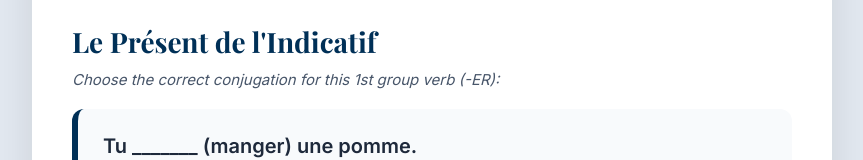
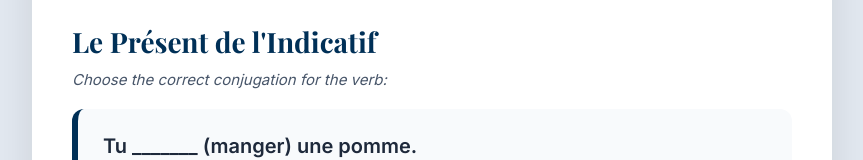
Before and after one commit to leadjaroun2/Exercices-Conjugaison-Present-de-l-indicatif, a plain HTML site: page index.html in a window 1280 px wide. Shown: the part 226-386 px from the top of the page, without its empty margins (208-1071 px from the left). Drawn offline with nearby package versions, Linux system fonts and the light colour scheme.

Commit message:
Update index.html

```diff
--- a/index.html
+++ b/index.html
@@ -225,53 +225,53 @@
 </div>
 
 <script>
-    // Banque de 40 questions sur les conjugaisons au présent
+    // Banque complète de 40 questions (A1 épurées vs Non-A1 avec mention du groupe)
     const allQuestions = [
-        // --- 1ER GROUPE (-ER) ---
-        { q: "Nous _______ (parler) français.", inst: "Choose the correct conjugation for this 1st group verb (-ER):", t: "We speak French.", o: ["parlons", "parlez", "parlent", "parles"], a: 0 },
-        { q: "J'_______ (habiter) à Paris.", inst: "Choose the correct conjugation for this 1st group verb (-ER):", t: "I live in Paris.", o: ["habite", "habites", "habitons", "habitez"], a: 0 },
-        { q: "Tu _______ (manger) une pomme.", inst: "Choose the correct conjugation for this 1st group verb (-ER):", t: "You are eating an apple.", o: ["manges", "mange", "mangeons", "mangez"], a: 0 },
-        { q: "Nous _______ (commencer) la leçon.", inst: "Watch out for the stem spelling with 'Nous' (1st group):", t: "We are starting the lesson.", o: ["commençons", "commencons", "commencez", "commencent"], a: 0 },
-        { q: "Nous _______ (manger) ensemble.", inst: "Watch out for the stem spelling with 'Nous' (1st group):", t: "We eat together.", o: ["mangeons", "mangons", "mangez", "mangent"], a: 0 },
-        { q: "Ils _______ (appeler) le médecin.", inst: "Watch out for the double consonant in the stem (1st group):", t: "They are calling the doctor.", o: ["appellent", "appelent", "appelons", "appelez"], a: 0 },
-        { q: "Je _______ (préférer) le café.", inst: "Watch out for the accent change in the stem (1st group):", t: "I prefer coffee.", o: ["préfère", "preferre", "préfères", "préférons"], a: 0 },
-        { q: "Vous _______ (étudier) beaucoup.", inst: "Choose the correct conjugation for this 1st group verb (-ER):", t: "You study a lot.", o: ["étudiez", "étudies", "étudie", "étudient"], a: 0 },
-        { q: "Elles _______ (regarder) un film.", inst: "Choose the correct conjugation for this 1st group verb (-ER):", t: "They are watching a movie.", o: ["regardent", "regarde", "regardes", "regardez"], a: 0 },
-        { q: "Tu _______ (payer) l'addition.", inst: "Watch out for the optional vowel change Y to I (1st group):", t: "You pay the bill.", o: ["paies", "payes", "paie", "payez"], a: 0 },
+        // --- VERBES A1 (Pas de mention de groupe) ---
+        { q: "Nous _______ (parler) français.", inst: "Choose the correct conjugation for the verb:", t: "We speak French.", o: ["parlons", "parlez", "parlent", "parles"], a: 0 },
+        { q: "J'_______ (habiter) à Paris.", inst: "Choose the correct conjugation for the verb:", t: "I live in Paris.", o: ["habite", "habites", "habitons", "habitez"], a: 0 },
+        { q: "Tu _______ (manger) une pomme.", inst: "Choose the correct conjugation for the verb:", t: "You are eating an apple.", o: ["manges", "mange", "mangeons", "mangez"], a: 0 },
+        { q: "Nous _______ (commencer) la leçon.", inst: "Watch out for the spelling change with 'Nous':", t: "We are starting the lesson.", o: ["commençons", "commencons", "commencez", "commencent"], a: 0 },
+        { q: "Nous _______ (manger) ensemble.", inst: "Watch out for the spelling change with 'Nous':", t: "We eat together.", o: ["mangeons", "mangons", "mangez", "mangent"], a: 0 },
+        { q: "Ils _______ (appeler) le médecin.", inst: "Watch out for the double consonant in the root:", t: "They are calling the doctor.", o: ["appellent", "appelent", "appelons", "appelez"], a: 0 },
+        { q: "Je _______ (préférer) le café.", inst: "Watch out for the accent change in the root:", t: "I prefer coffee.", o: ["préfère", "preferre", "préfères", "préférons"], a: 0 },
+        { q: "Vous _______ (étudier) beaucoup.", inst: "Choose the correct conjugation for the verb:", t: "You study a lot.", o: ["étudiez", "étudies", "étudie", "étudient"], a: 0 },
+        { q: "Elles _______ (regarder) un film.", inst: "Choose the correct conjugation for the verb:", t: "They are watching a movie.", o: ["regardent", "regarde", "regardes", "regardez"], a: 0 },
+        { q: "Tu _______ (payer) l'addition.", inst: "Watch out for the vowel change (Y to I):", t: "You pay the bill.", o: ["paies", "payes", "paie", "payez"], a: 0 },
+        { q: "Je _______ (finir) mes devoirs.", inst: "Choose the correct conjugation for the verb:", t: "I am finishing my homework.", o: ["finis", "finit", "finissons", "finissent"], a: 0 },
+        { q: "Vous _______ (choisir) un gâteau.", inst: "Choose the correct conjugation for the verb:", t: "You choose a cake.", o: ["choisissez", "choisit", "choisissent", "choisissons"], a: 0 },
+        { q: "Les enfants _______ (grandir) vite.", inst: "Choose the correct conjugation for the verb:", t: "Children grow up fast.", o: ["grandissent", "grandit", "grandis", "grandissez"], a: 0 },
+        { q: "Nous _______ (réussir) l'examen.", inst: "Choose the correct conjugation for the verb:", t: "We pass the exam.", o: ["réussissons", "réussissez", "réussit", "réussissent"], a: 0 },
+        { q: "Tu _______ (remplir) le verre.", inst: "Choose the correct conjugation for the verb:", t: "You fill the glass.", o: ["remplis", "remplit", "remplissez", "remplissons"], a: 0 },
+        { q: "Vous _______ (réfléchir) à la question.", inst: "Choose the correct conjugation for the verb:", t: "You are thinking about the question.", o: ["réfléchissez", "réfléchit", "réfléchis", "réfléchissent"], a: 0 },
+        { q: "Ils _______ (obéir) aux règles.", inst: "Choose the correct conjugation for the verb:", t: "They obey the rules.", o: ["obéissent", "obéit", "obéissons", "obéissez"], a: 0 },
+        { q: "Je _______ (être) fatigué aujourd'hui.", inst: "Conjugate this essential irregular verb:", t: "I am tired today.", o: ["suis", "es", "est", "sommes"], a: 0 },
+        { q: "Tu _______ (avoir) quel âge ?", inst: "Conjugate this essential irregular verb:", t: "How old are you?", o: ["as", "ai", "a", "avez"], a: 0 },
+        { q: "Il _______ (aller) à la gare.", inst: "Conjugate this irregular verb:", t: "He goes to the station.", o: ["va", "vais", "vont", "allez"], a: 0 },
+        { q: "Nous _______ (faire) du sport.", inst: "Conjugate this frequent irregular verb:", t: "We do sports.", o: ["faisons", "faites", "font", "fais"], a: 0 },
+        { q: "Vous _______ (dire) la vérité.", inst: "Conjugate this frequent irregular verb:", t: "You tell the truth.", o: ["dites", "disons", "disez", "disent"], a: 0 },
+        { q: "Ils _______ (prendre) le train.", inst: "Conjugate this irregular verb:", t: "They take the train.", o: ["prennent", "prenent", "prend", "prenons"], a: 0 },
+        { q: "Tu _______ (pouvoir) m'aider ?", inst: "Conjugate this irregular modal verb:", t: "Can you help me?", o: ["peux", "peut", "pouvons", "pouvez"], a: 0 },
+        { q: "Je _______ (vouloir) un café s'il vous plaît.", inst: "Conjugate this irregular modal verb:", t: "I want a coffee please.", o: ["veux", "veut", "voulons", "veulent"], a: 0 },
+        { q: "Elle _______ (venir) demain.", inst: "Conjugate this irregular verb:", t: "She is coming tomorrow.", o: ["vient", "viens", "venons", "viennent"], a: 0 },
+        { q: "Je _______ (offrir) un cadeau à mon ami.", inst: "Conjugate this irregular verb:", t: "I offer a gift to my friend.", o: ["offre", "offres", "offrons", "offrez"], a: 0 },
+        { q: "Tu _______ (lire) un roman intéressant.", inst: "Conjugate this irregular verb:", t: "You are reading an interesting novel.", o: ["lis", "lit", "lisons", "lisez"], a: 0 },
 
-        // --- 2E GROUPE (-IR en -issant) ---
-        { q: "Je _______ (finir) mes devoirs.", inst: "Choose the correct conjugation for this 2nd group verb (-IR):", t: "I am finishing my homework.", o: ["finis", "finit", "finissons", "finissent"], a: 0 },
-        { q: "Vous _______ (choisir) un gâteau.", inst: "Choose the correct conjugation for this 2nd group verb (-IR):", t: "You choose a cake.", o: ["choisissez", "choisit", "choisissent", "choisissons"], a: 0 },
-        { q: "Elle _______ (rougir) facilement.", inst: "Choose the correct conjugation for this 2nd group verb (-IR):", t: "She blushes easily.", o: ["rougit", "rougis", "rougissent", "rougissons"], a: 0 },
-        { q: "Les enfants _______ (grandir) vite.", inst: "Choose the correct conjugation for this 2nd group verb (-IR):", t: "Children grow up fast.", o: ["grandissent", "grandit", "grandis", "grandissez"], a: 0 },
-        { q: "Nous _______ (réussir) l'examen.", inst: "Choose the correct conjugation for this 2nd group verb (-IR):", t: "We pass the exam.", o: ["réussissons", "réussissez", "réussit", "réussissent"], a: 0 },
-        { q: "Tu _______ (remplir) le verre.", inst: "Choose the correct conjugation for this 2nd group verb (-IR):", t: "You fill the glass.", o: ["remplis", "remplit", "remplissez", "remplissons"], a: 0 },
-        { q: "Le joueur _______ (réagir) bien.", inst: "Choose the correct conjugation for this 2nd group verb (-IR):", t: "The player reacts well.", o: ["réagit", "réagis", "réagissent", "réagissez"], a: 0 },
-        { q: "Vous _______ (réfléchir) à la question.", inst: "Choose the correct conjugation for this 2nd group verb (-IR):", t: "You are thinking about the question.", o: ["réfléchissez", "réfléchit", "réfléchis", "réfléchissent"], a: 0 },
-        { q: "Nous _______ (punir) le comportement.", inst: "Choose the correct conjugation for this 2nd group verb (-IR):", t: "We punish the behavior.", o: ["punissons", "punissez", "punit", "punissent"], a: 0 },
-        { q: "Ils _______ (obéir) aux règles.", inst: "Choose the correct conjugation for this 2nd group verb (-IR):", t: "They obey the rules.", o: ["obéissent", "obéit", "obéissons", "obéissez"], a: 0 },
-
-        // --- 3E GROUPE (Irréguliers & Verbes plus avancés) ---
-        { q: "Je _______ (être) fatigué aujourd'hui.", inst: "Conjugate this essential irregular verb (3rd group):", t: "I am tired today.", o: ["suis", "es", "est", "sommes"], a: 0 },
-        { q: "Tu _______ (avoir) quel âge ?", inst: "Conjugate this essential irregular verb (3rd group):", t: "How old are you?", o: ["as", "ai", "a", "avez"], a: 0 },
-        { q: "Il _______ (aller) à la gare.", inst: "Conjugate this irregular verb (an exception ending in -ER, 3rd group):", t: "He goes to the station.", o: ["va", "vais", "vont", "allez"], a: 0 },
-        { q: "Nous _______ (faire) du sport.", inst: "Conjugate this frequent irregular verb (3rd group):", t: "We do sports.", o: ["faisons", "faites", "font", "fais"], a: 0 },
-        { q: "Vous _______ (dire) la vérité.", inst: "Conjugate this frequent irregular verb (3rd group):", t: "You tell the truth.", o: ["dites", "disons", "disez", "disent"], a: 0 },
-        { q: "Ils _______ (prendre) le train.", inst: "Conjugate this irregular verb (3rd group):", t: "They take the train.", o: ["prennent", "prenent", "prend", "prenons"], a: 0 },
-        { q: "Tu _______ (pouvoir) m'aider ?", inst: "Conjugate this irregular modal verb (3rd group):", t: "Can you help me?", o: ["peux", "peut", "pouvons", "pouvez"], a: 0 },
-        { q: "Je _______ (vouloir) un café s'il vous plaît.", inst: "Conjugate this irregular modal verb (3rd group):", t: "I want a coffee please.", o: ["veux", "veut", "voulons", "veulent"], a: 0 },
-        { q: "Elle _______ (venir) demain.", inst: "Conjugate this irregular verb (3rd group):", t: "She is coming tomorrow.", o: ["vient", "viens", "venons", "viennent"], a: 0 },
-        { q: "Cet objet _______ (appartenir) au musée.", inst: "Conjugate this advanced verb belonging to the Venir/Tenir family (3rd group):", t: "This object belongs to the museum.", o: ["appartient", "appartiens", "appartiennent", "appartenons"], a: 0 },
+        // --- VERBES NON-A1 (Avec mention explicite du groupe en anglais) ---
+        { q: "Elle _______ (rougir) facilement.", inst: "Choose the correct conjugation for this specific verb (2nd group):", t: "She blushes easily.", o: ["rougit", "rougis", "rougissent", "rougissons"], a: 0 },
+        { q: "Le joueur _______ (réagir) bien.", inst: "Choose the correct conjugation for this specific verb (2nd group):", t: "The player reacts well.", o: ["réagit", "réagis", "réagissent", "réagissez"], a: 0 },
+        { q: "Nous _______ (punir) le comportement.", inst: "Choose the correct conjugation for this specific verb (2nd group):", t: "We punish the behavior.", o: ["punissons", "punissez", "punit", "punissent"], a: 0 },
+        { q: "Nous _______ (nettoyer) la cuisine.", inst: "Watch out for the spelling change Y to I (1st group):", t: "We clean the kitchen.", o: ["nettoyons", "nettoie", "nettoies", "nettoient"], a: 0 },
+        { q: "Le patron _______ (exiger) le silence.", inst: "Conjugate this emphasis verb ending in -GER (1st group):", t: "The boss demands silence.", o: ["exige", "exiges", "exigeons", "exigent"], a: 0 },
+        { q: "Cet objet _______ (appartenir) au musée.", inst: "Conjugate this advanced verb belonging to the Venir family (3rd group):", t: "This object belongs to the museum.", o: ["appartient", "appartiens", "appartiennent", "appartenons"], a: 0 },
         { q: "Vous _______ (permettre) cette action ?", inst: "Conjugate this advanced verb belonging to the Mettre family (3rd group):", t: "Do you allow this action?", o: ["permettez", "permet", "permettons", "permettent"], a: 0 },
         { q: "Ils _______ (comprendre) la leçon.", inst: "Conjugate this advanced verb belonging to the Prendre family (3rd group):", t: "They understand the lesson.", o: ["comprennent", "comprenent", "comprend", "comprenez"], a: 0 },
         { q: "Tu _______ (promettre) d'arriver à l'heure ?", inst: "Conjugate this advanced verb belonging to the Mettre family (3rd group):", t: "Do you promise to arrive on time?", o: ["promets", "promet", "promettons", "promettez"], a: 0 },
-        { q: "Nous _______ (découvrir) une belle ville.", inst: "Conjugate this advanced verb belonging to the Ouvrir/Offrir family (3rd group):", t: "We discover a beautiful city.", o: ["découvrons", "découvre", "découvrez", "découvrent"], a: 0 },
-        { q: "Je _______ (offrir) un cadeau à mon ami.", inst: "Conjugate this irregular verb (3rd group):", t: "I offer a gift to my friend.", o: ["offre", "offres", "offrons", "offrez"], a: 0 },
+        { q: "Nous _______ (découvrir) une belle ville.", inst: "Conjugate this advanced verb belonging to the Ouvrir family (3rd group):", t: "We discover a beautiful city.", o: ["découvrons", "découvre", "découvrez", "découvrent"], a: 0 },
         { q: "Les fleurs _______ (éclore) au printemps.", inst: "Conjugate this advanced irregular verb (3rd group):", t: "Flowers bloom in spring.", o: ["éclosent", "éclôt", "éclosons", "éclos"], a: 0 },
         { q: "Vous _______ (craindre) le froid ?", inst: "Conjugate this advanced irregular verb (3rd group):", t: "Do you fear the cold?", o: ["craignez", "crains", "craint", "craignent"], a: 0 },
         { q: "Nous _______ (résoudre) ce problème.", inst: "Conjugate this advanced irregular verb (3rd group):", t: "We solve this problem.", o: ["résolvons", "résolvez", "résout", "résolvent"], a: 0 },
-        { q: "Il _______ (valoir) mieux partir maintenant.", inst: "Conjugate this advanced irregular verb (3rd group):", t: "It is better to leave now.", o: ["vaut", "vaux", "valons", "valent"], a: 0 },
-        { q: "Tu _______ (lire) un roman intéressant.", inst: "Conjugate this irregular verb (3rd group):", t: "You are reading an interesting novel.", o: ["lis", "lit", "lisons", "lisez"], a: 0 }
+        { q: "Il _______ (valoir) mieux partir maintenant.", inst: "Conjugate this advanced irregular verb (3rd group):", t: "It is better to leave now.", o: ["vaut", "vaux", "valons", "valent"], a: 0 }
     ];
 
     let quizQuestions = [];
@@ -289,6 +289,7 @@
     function initQuiz() {
         let pool = JSON.parse(JSON.stringify(allQuestions));
         shuffleArray(pool);
+        // Sélectionne un échantillon unique de 20 questions parmi les 40 à chaque partie
         quizQuestions = pool.slice(0, 20);
         currentIdx = 0;
         score = 0;
@@ -298,7 +299,6 @@
     function loadQ() {
         const qData = quizQuestions[currentIdx];
 
-        // Change l'instruction au-dessus du bloc de la question en anglais
         document.getElementById('instruction-text').innerText = qData.inst;
         document.getElementById('q-text').innerText = qData.q;
 
```
